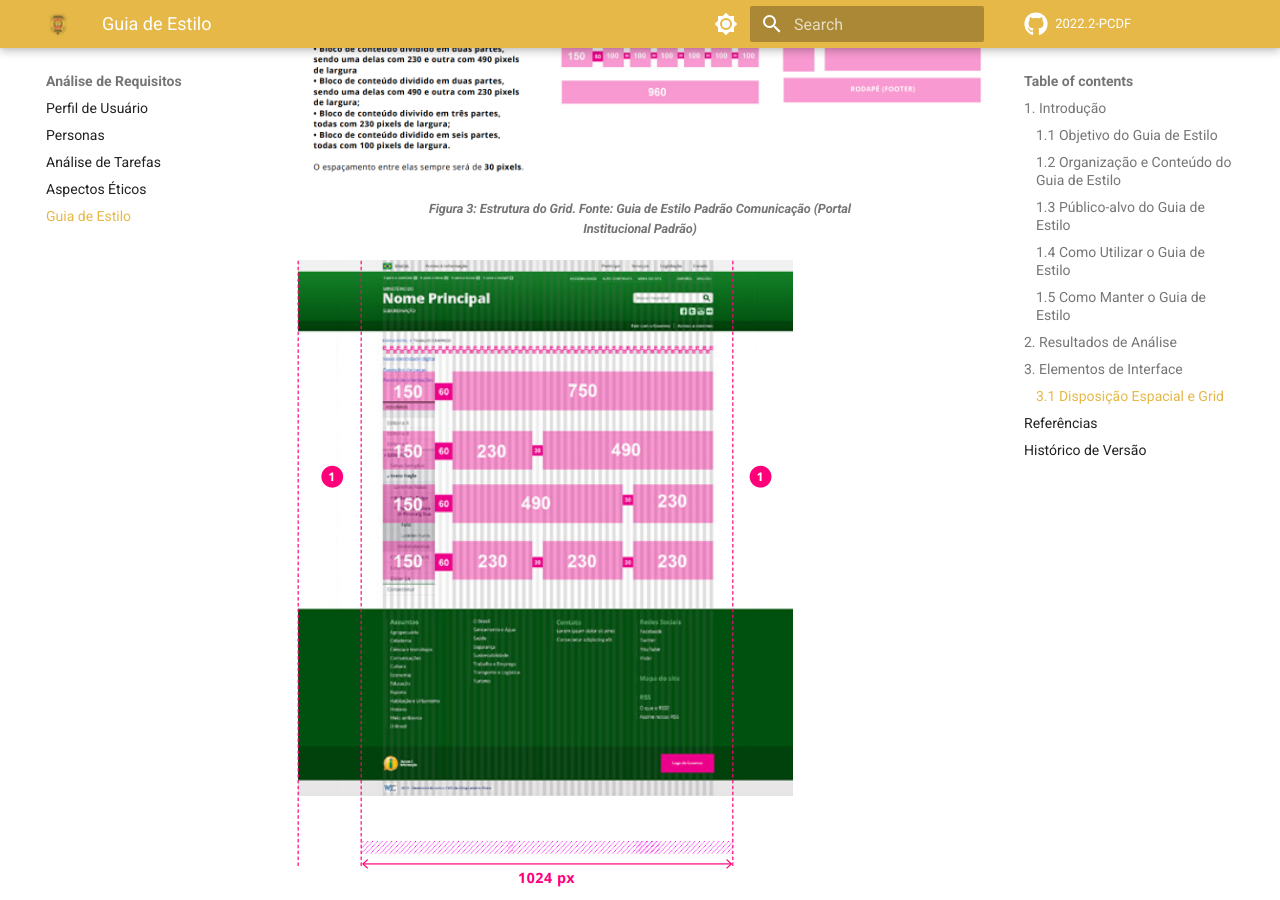
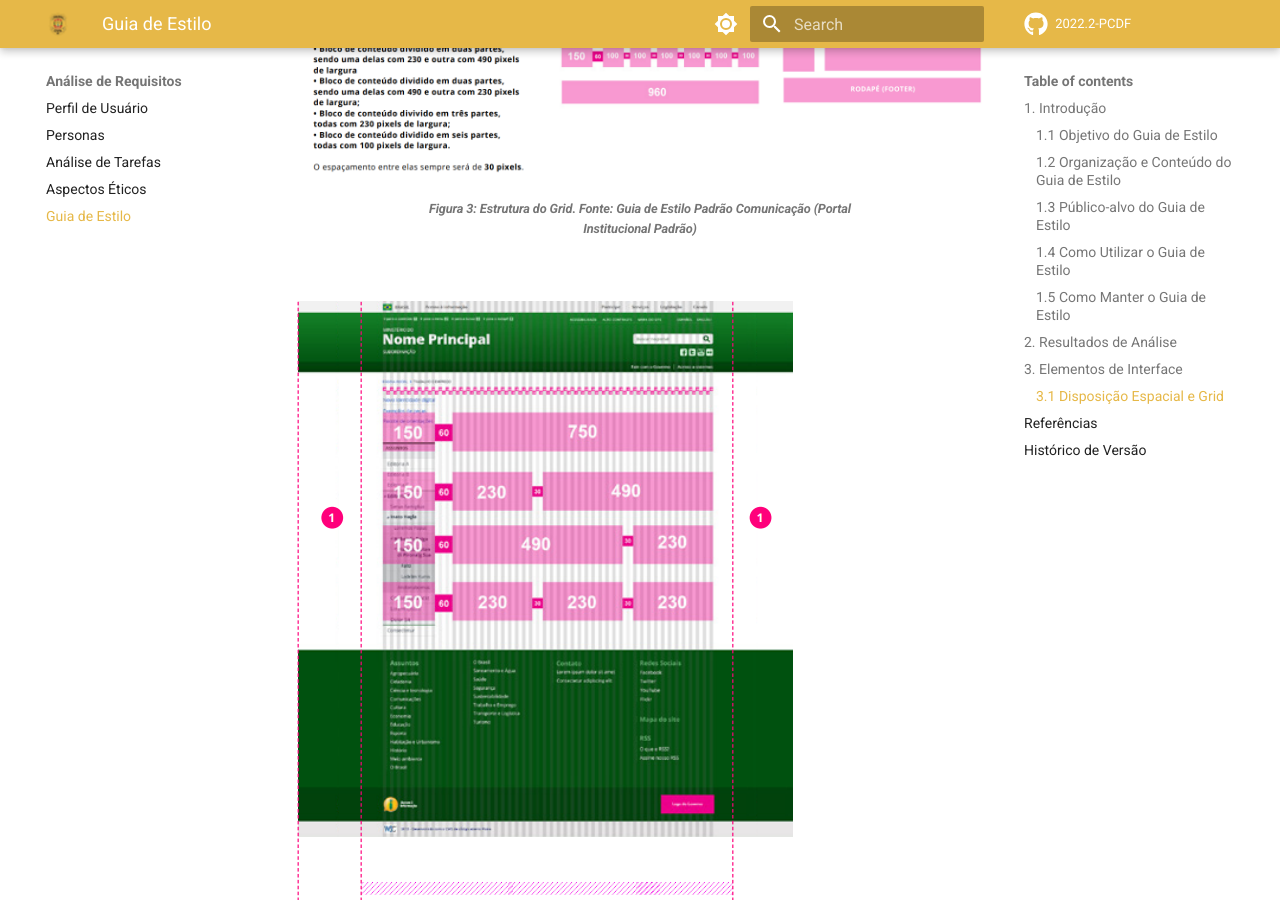
Before and after one commit to Interacao-Humano-Computador/2022.2-PCDF, an MkDocs documentation site: the page built from docs/analise-de-requisitos/guia_de_estilo.md, in a window 1280 px wide and 900 px high, scrolled down 2541 px. Built offline with MkDocs 1.6.1 and Material for MkDocs 9.7.7, drawn with Linux system fonts in a browser that asks for light colours; comment, search, counter and statistics services are not loaded.

Commit message:
formatação

```diff
--- a/docs/analise-de-requisitos/guia_de_estilo.md
+++ b/docs/analise-de-requisitos/guia_de_estilo.md
@@ -67,7 +67,8 @@ A estrutura do grid, com distância medida em pixels, se apresenta nas figuras 3
     <figcaption align='center'>
         <h6>Figura 3:</b> Estrutura do Grid. Fonte: Guia de Estilo Padrão Comunicação (Portal Institucional Padrão)
     </figcaption>
-
+<p><br>
+</p>
 
 ![Grid aplicado em uma tela de 1024 pixels](./images_requisitos/grid_2.png)
     <figcaption align='center'>
@@ -80,14 +81,16 @@ Além do padrão usual de 1024 pixels de largura, há uma disposição própria
   <li>telas menores que 1024 pixels de largura; </li>
   <li>telas menores que 768 pixels de largura,</li>
 </ul>
-as quais podem ser vistas, respectivamente, nas figuras 5 e 6.
-
+<p>as quais podem ser vistas, respectivamente, nas figuras 5 e 6.<br>
+</p>
 
 ![Grid aplicado em uma tela menor qye 1024 pixels](./images_requisitos/grid_3.png)
     <figcaption align='center'>
         <h6>Figura 5:</b> Grid aplicado em uma tela menor que 1024 pixels. Fonte: Guia de Estilo Padrão Comunicação (Portal Institucional Padrão)
     </figcaption>
 
+<p><br>
+</p>
 
 ![Grid aplicado em uma tela menor que 768 pixels](./images_requisitos/grid_4.png)
     <figcaption align='center'>
```
